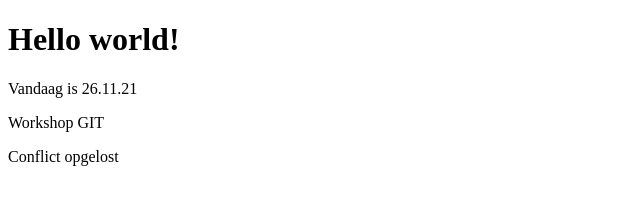
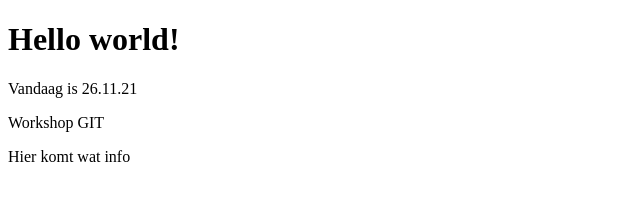
Before and after one commit to zhidkova87/test, a plain HTML site: page index.html in a window 1280 px wide. Shown: the full height of the page, 0-640 px from the left. Drawn offline with Linux system fonts and the light colour scheme.

Commit message:
met nieuwe info

```diff
--- a/index.html
+++ b/index.html
@@ -8,6 +8,6 @@
 <h1>Hello world!</h1>
 <p>Vandaag is 26.11.21</p>
 <p>Workshop GIT</p>
-<p>Conflict opgelost</p>
+<p>Hier komt wat info</p>
 </body>
 </html>
```
